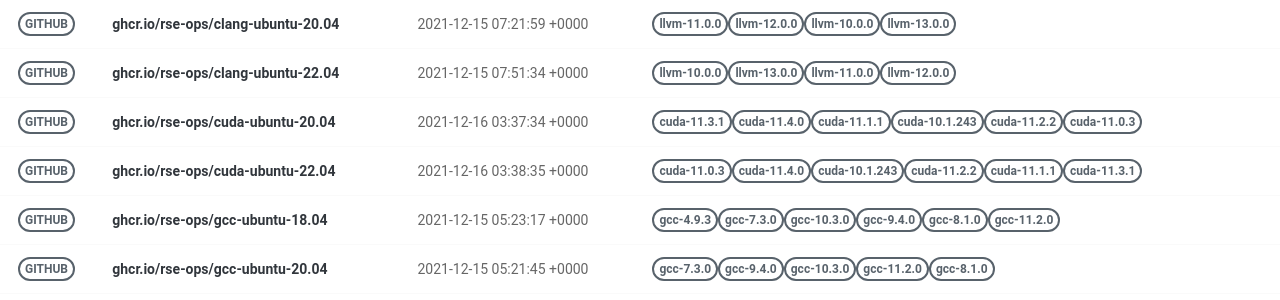
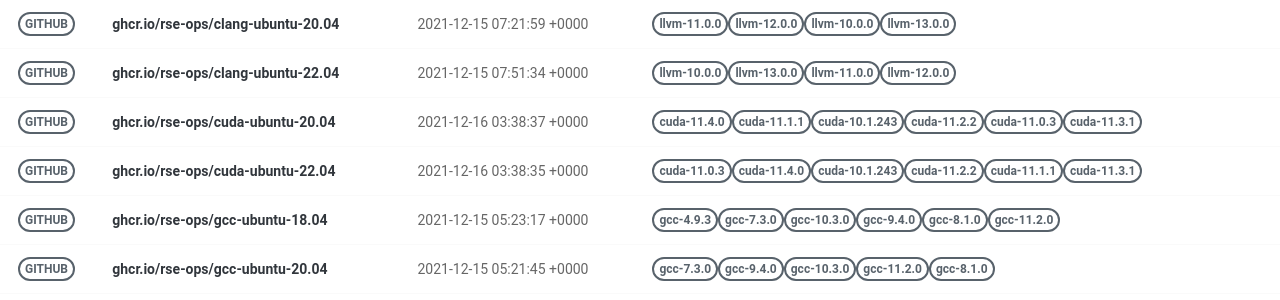
Before and after one commit to rse-ops/docker-images, a Jekyll site: the page built from pages/index.md, in a window 1280 px wide. Shown: the part 179-479 px from the top of the page. Built offline with Jekyll 4.4.1, drawn with Linux system fonts in a browser that asks for light colours; nearby versions of some CDN libraries; part of the change alters nothing that is shown.

Commit message:
Automated push to update library 2021-12-16

```diff
--- a/_library/ghcr.io-rse-ops-cuda-ubuntu-20.04.md
+++ b/_library/ghcr.io-rse-ops-cuda-ubuntu-20.04.md
@@ -1,14 +1,11 @@
 ---
 layout: container
 name: ghcr.io/rse-ops/cuda-ubuntu-20.04
-updated_at: 2021-12-16 03:37:34.860884
+updated_at: 2021-12-16 03:38:37.447797
 
 
 container_url: https://github.com/orgs/rse-ops/packages/container/package/cuda-ubuntu-20.04
 versions:
- - tag: cuda-11.3.1
-   dockerfile: https://github.com/rse-ops/docker-images/blob/main/ubuntu/cuda/Dockerfile
-   manifest: https://crane.ggcr.dev/manifest/ghcr.io/rse-ops/cuda-ubuntu-20.04:cuda-11.3.1
  - tag: cuda-11.4.0
    dockerfile: https://github.com/rse-ops/docker-images/blob/main/ubuntu/cuda/Dockerfile
    manifest: https://crane.ggcr.dev/manifest/ghcr.io/rse-ops/cuda-ubuntu-20.04:cuda-11.4.0
@@ -24,5 +21,8 @@ versions:
  - tag: cuda-11.0.3
    dockerfile: https://github.com/rse-ops/docker-images/blob/main/ubuntu/cuda/Dockerfile
    manifest: https://crane.ggcr.dev/manifest/ghcr.io/rse-ops/cuda-ubuntu-20.04:cuda-11.0.3
+ - tag: cuda-11.3.1
+   dockerfile: https://github.com/rse-ops/docker-images/blob/main/ubuntu/cuda/Dockerfile
+   manifest: https://crane.ggcr.dev/manifest/ghcr.io/rse-ops/cuda-ubuntu-20.04:cuda-11.3.1
 
 ---
```
